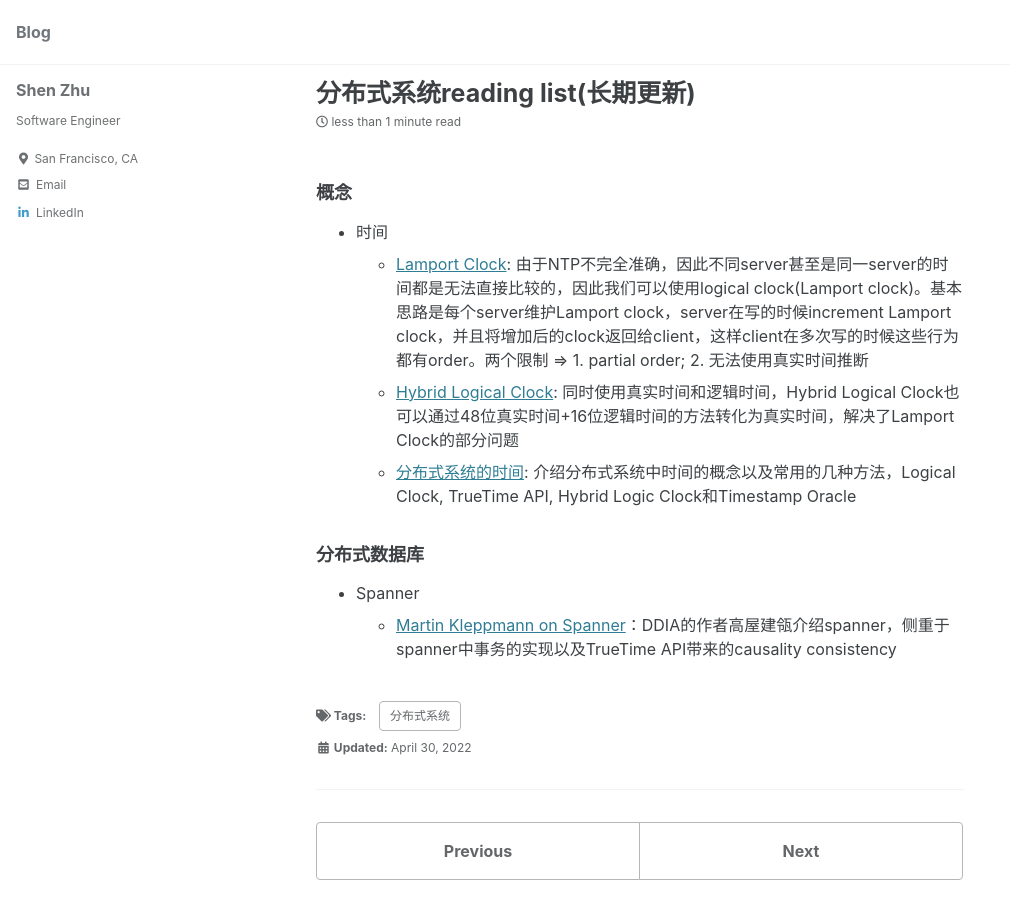
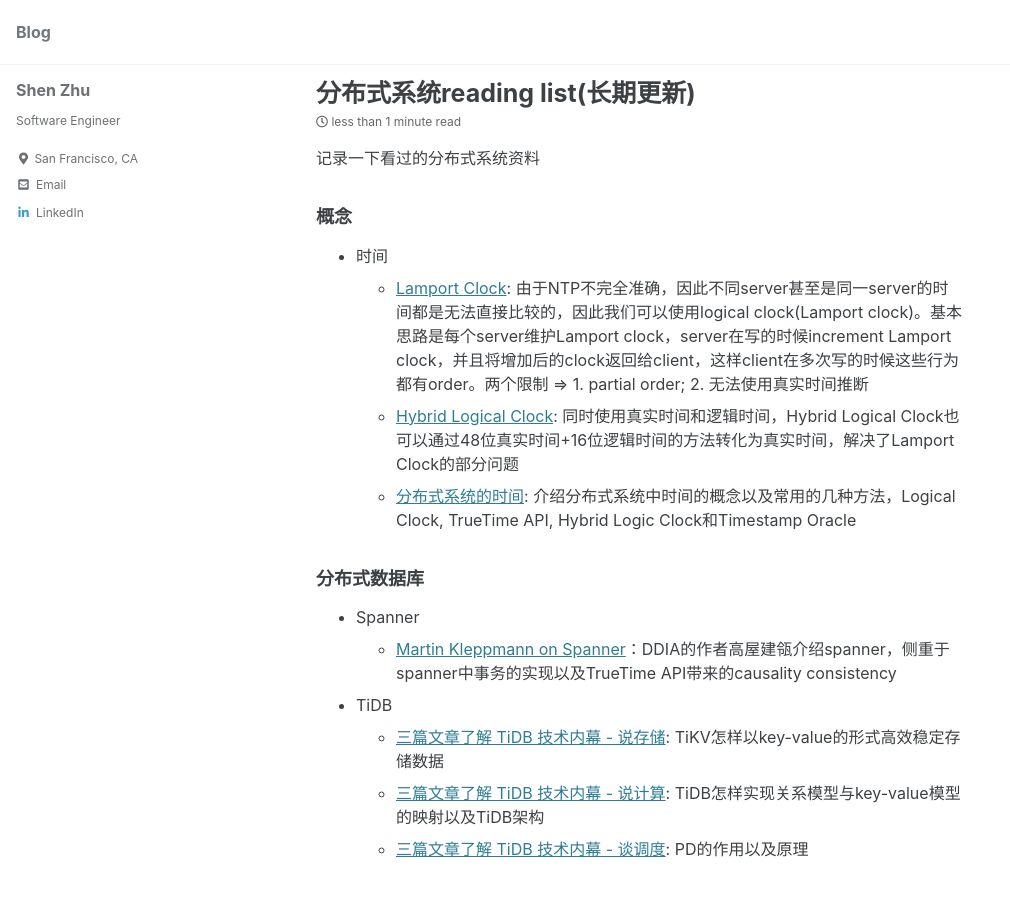
Before and after one commit to shenzhu/shenzhu.github.io, a Jekyll site: the page built from _posts/2022-04-30-distributed-sys-reading-list.md, in a window 1280 px wide and 900 px high. Shown: the whole window, without its empty margins (0-1010 px from the left). Built offline with Jekyll 4.4.1, drawn with Linux system fonts in a browser that asks for light colours; cached includes are drawn as plain includes.

Commit message:
TiDB lao san pian

```diff
--- a/_posts/2022-04-30-distributed-sys-reading-list.md
+++ b/_posts/2022-04-30-distributed-sys-reading-list.md
@@ -3,6 +3,8 @@ title: "分布式系统reading list(长期更新)"
 tags:
   - 分布式系统
 ---
+
+记录一下看过的分布式系统资料
 
 ### 概念
 * 时间
@@ -13,3 +15,7 @@ tags:
 ### 分布式数据库
 * Spanner
   * [Martin Kleppmann on Spanner](https://www.youtube.com/watch?v=oeycOVX70aE)：DDIA的作者高屋建瓴介绍spanner，侧重于spanner中事务的实现以及TrueTime API带来的causality consistency
+* TiDB
+  * [三篇文章了解 TiDB 技术内幕 - 说存储](https://pingcap.com/zh/blog/tidb-internal-1): TiKV怎样以key-value的形式高效稳定存储数据
+  * [三篇文章了解 TiDB 技术内幕 - 说计算](https://pingcap.com/zh/blog/tidb-internal-2/): TiDB怎样实现关系模型与key-value模型的映射以及TiDB架构
+  * [三篇文章了解 TiDB 技术内幕 - 谈调度](https://pingcap.com/zh/blog/tidb-internal-3): PD的作用以及原理
```
